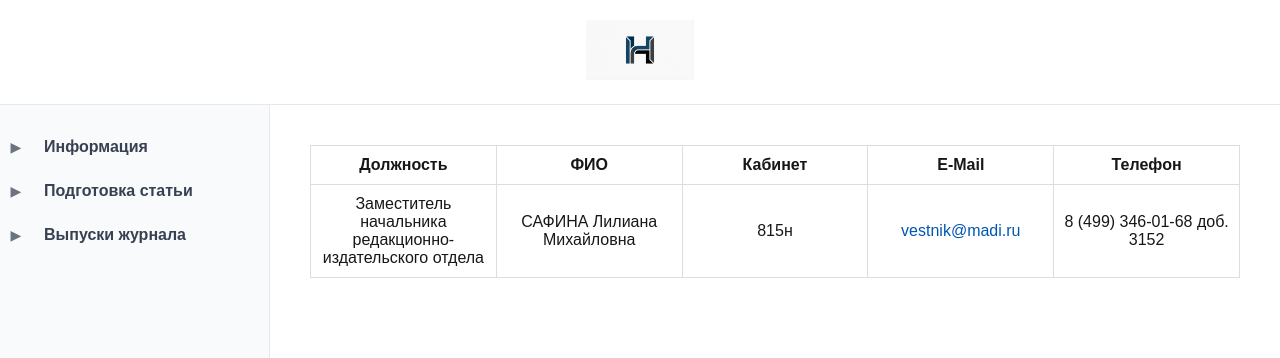
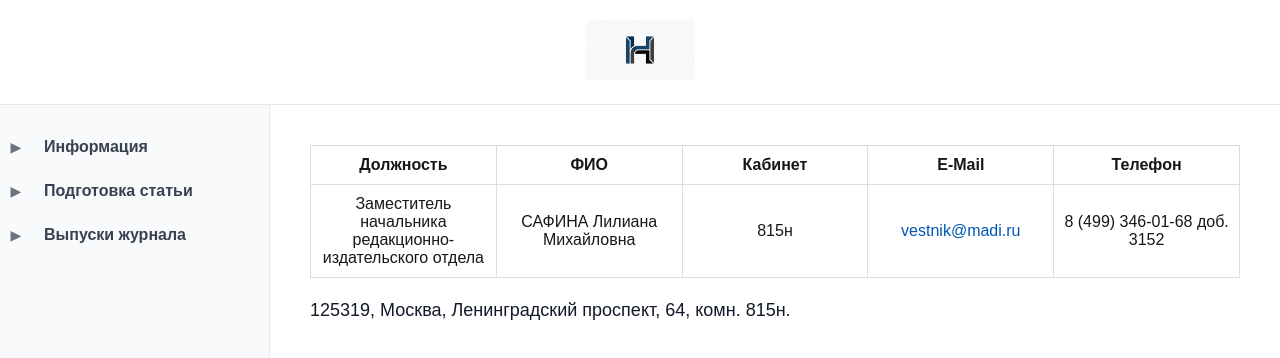
Before and after one commit to ChurchHEllla/scientific-journal, a Next.js app: page /info/address in a window 1280 px wide. Shown: the top 358 px of the page. Built offline with nearby package versions, Linux system fonts and the light colour scheme.

Commit message:
большая часть страниц заполнена тестовыми данными

```diff
--- a/src/app/info/address/page.tsx
+++ b/src/app/info/address/page.tsx
@@ -23,6 +23,10 @@ export default function AddressPage() {
                     </tr>
                 </tbody>
             </table>
+            <br/>
+            <p>
+                125319, Москва, Ленинградский проспект, 64, комн. 815н.
+            </p>
         </div>
     )
 }
```
